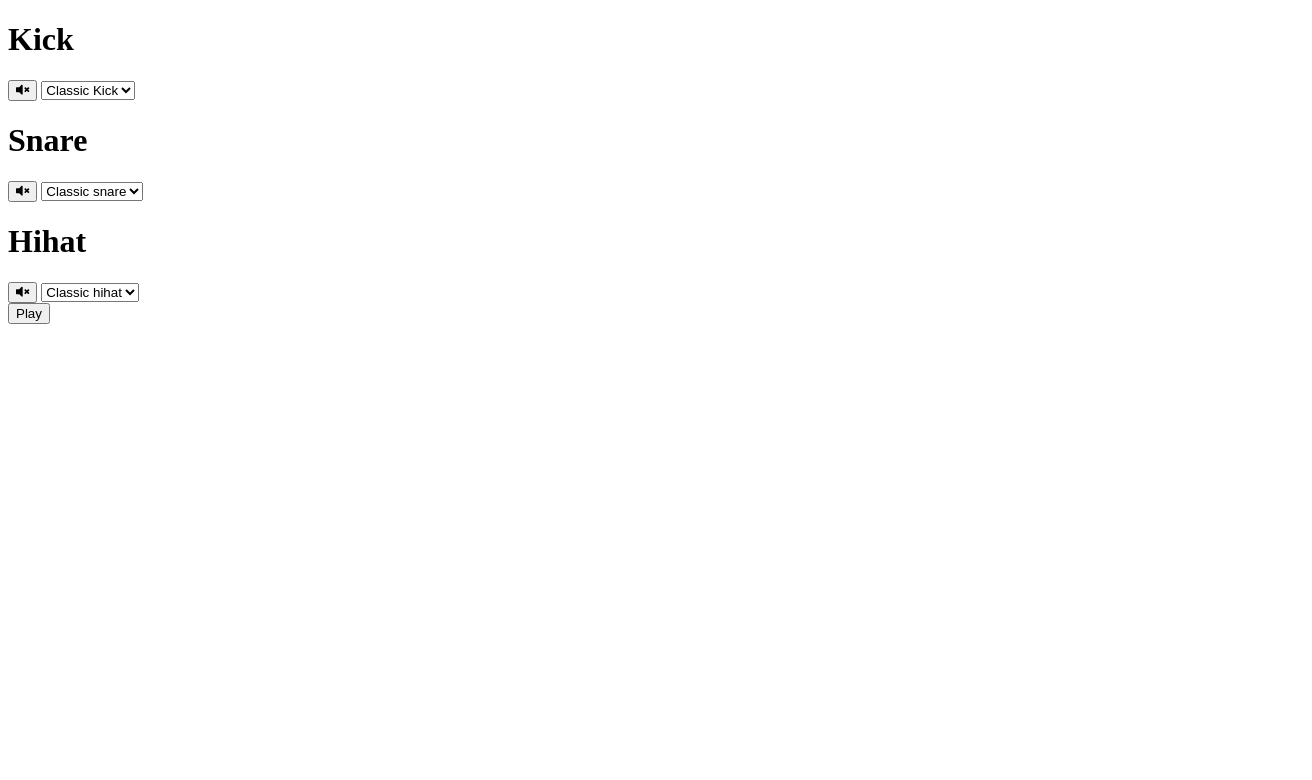
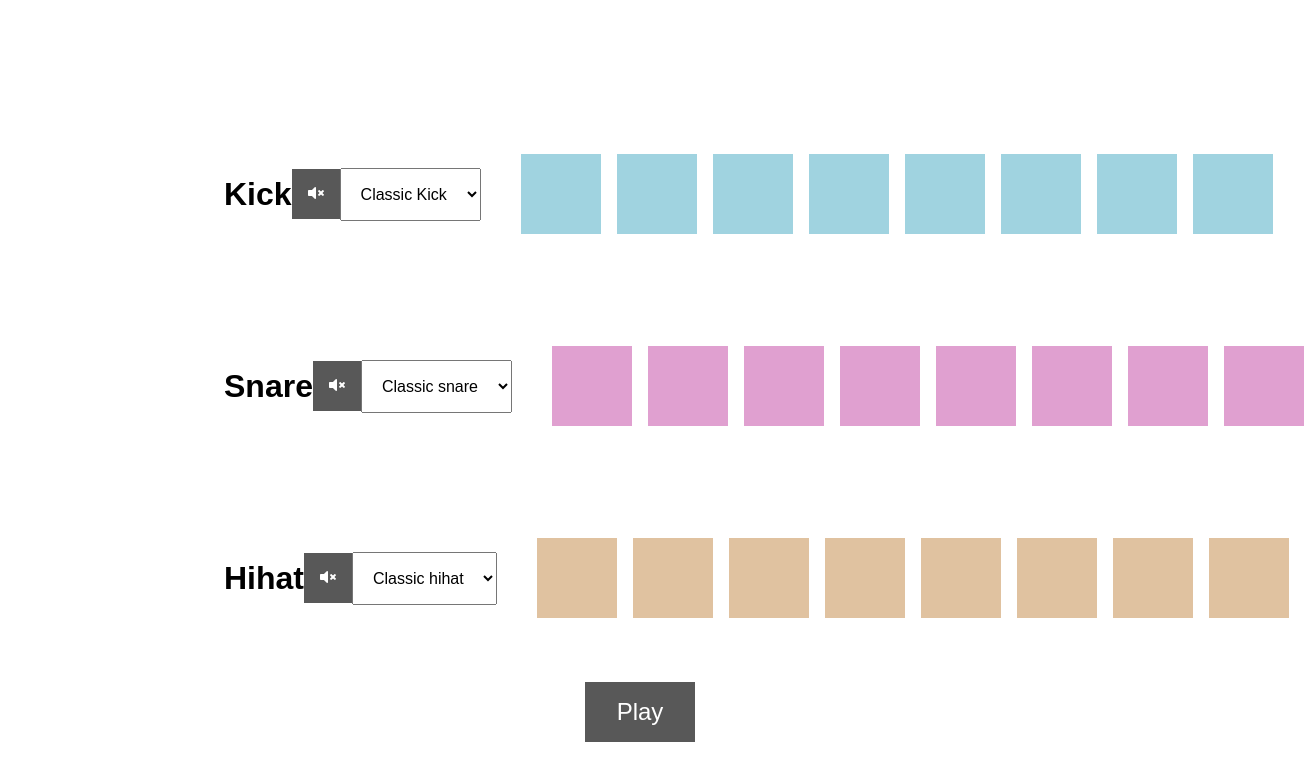
Before and after one commit to HoussamMrabet/Mini-Beat-Maker, a plain HTML site: page index.html in a window 1280 px wide. Shown: the whole page, 1312 px wide, since content can reach past the window. Drawn offline with Linux system fonts and the light colour scheme.

Commit message:
CSS setup

```diff
--- a/index.html
+++ b/index.html
@@ -81,9 +81,10 @@
             </div>
         </div>
 
+        <button class="play">Play</button>
+
     </div>
 
-    <button class="play">Play</button>
     <audio src="sounds/kick-classic.wav" class="kick-sound"></audio>
     <audio src="sounds/snare-acoustic01.wav" class="snare-sound"></audio>
     <audio src="sounds/hihat-acoustic01.wav" class="hihat-sound"></audio>
--- a/style.css
+++ b/style.css
@@ -0,0 +1,96 @@
+* {
+  margin: 0;
+  padding: 0;
+  box-sizing: border-box;
+}
+
+body {
+  font-family: sans-serif;
+}
+
+i,
+svg {
+  pointer-events: none;
+}
+
+.kick-pad,
+.snare-pad,
+.hihat-pad {
+  width: 5rem;
+  height: 5rem;
+  margin: 1rem 0.5rem;
+  cursor: pointer;
+}
+
+.kick-pad {
+  background: rgb(160, 211, 224);
+}
+
+.snare-pad {
+  background: rgb(224, 160, 208);
+}
+
+.hihat-pad {
+  background: rgb(224, 194, 160);
+}
+
+.sequencer {
+  display: flex;
+  min-height: 100vh;
+  flex-direction: column;
+  align-items: center;
+  justify-content: center;
+}
+
+.kick-track,
+.snare-track,
+.hihat-track {
+  display: flex;
+  align-items: center;
+  width: 70%;
+  justify-content: space-between;
+  margin-top: 5rem;
+}
+
+.kick,
+.snare,
+.hihat {
+  display: flex;
+}
+
+.controls {
+  display: flex;
+  justify-content: space-between;
+  align-items: center;
+  flex: 1;
+  margin: 0 2rem;
+}
+
+.controls button {
+  padding: 1rem;
+  border: none;
+  background: rgb(88, 88, 88);
+  color: white;
+  font-size: 1rem;
+  cursor: pointer;
+  transition: all 0.5s ease;
+}
+
+.pad {
+  transition: all 0.5s ease;
+}
+
+.play {
+  padding: 1rem 2rem;
+  font-size: 1.5rem;
+  background: rgb(88, 88, 88);
+  color: white;
+  border: none;
+  cursor: pointer;
+  margin-top: 3rem;
+}
+
+select {
+  padding: 1rem;
+  font-size: 1rem;
+}
```
